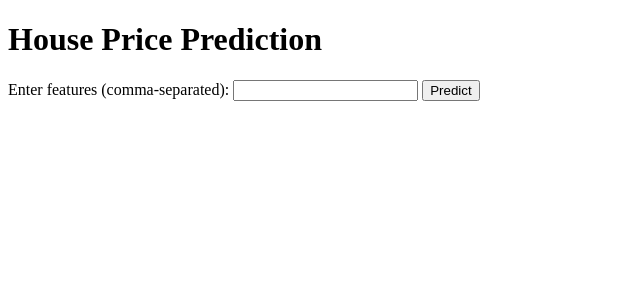
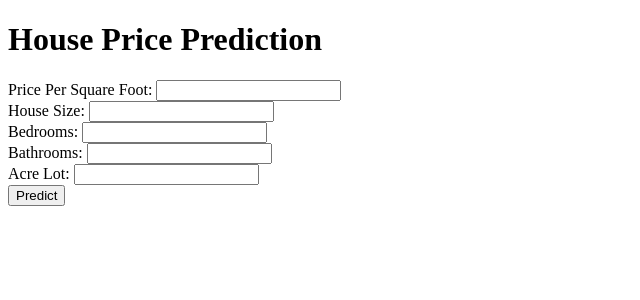
Before and after one commit to vguerriero/C964-Task-2---Viggo-Guerriero, a Flask app: page / in a window 1280 px wide. Shown: the top 300 px of the page, without its empty margins (0-640 px from the left). Run offline with Flask 3, Linux system fonts and the light colour scheme; parts of the project's set-up code (start-up, migrations or seed data) failed here and were passed over.

Commit message:
Update index.html

```diff
--- a/app/templates/index.html
+++ b/app/templates/index.html
@@ -8,21 +8,40 @@
 <body>
     <h1>House Price Prediction</h1>
     <form id="prediction-form">
-        <label for="features">Enter features (comma-separated):</label>
-        <input type="text" id="features" name="features">
+        <label for="price_per_sqft">Price Per Square Foot:</label>
+        <input type="number" id="price_per_sqft" name="price_per_sqft"><br>
+        <label for="house_size">House Size:</label>
+        <input type="number" id="house_size" name="house_size"><br>
+        <label for="bed">Bedrooms:</label>
+        <input type="number" id="bed" name="bed"><br>
+        <label for="bath">Bathrooms:</label>
+        <input type="number" id="bath" name="bath"><br>
+        <label for="acre_lot">Acre Lot:</label>
+        <input type="number" id="acre_lot" name="acre_lot"><br>
         <button type="button" onclick="predict()">Predict</button>
     </form>
     <p id="prediction"></p>
 
     <script>
         async function predict() {
-            const features = document.getElementById('features').value.split(',').map(Number);
+            const price_per_sqft = document.getElementById('price_per_sqft').value;
+            const house_size = document.getElementById('house_size').value;
+            const bed = document.getElementById('bed').value;
+            const bath = document.getElementById('bath').value;
+            const acre_lot = document.getElementById('acre_lot').value;
+
             const response = await fetch('/predict', {
                 method: 'POST',
                 headers: {
                     'Content-Type': 'application/json'
                 },
-                body: JSON.stringify({ features: features })
+                body: JSON.stringify({
+                    price_per_sqft: parseFloat(price_per_sqft),
+                    house_size: parseFloat(house_size),
+                    bed: parseInt(bed),
+                    bath: parseInt(bath),
+                    acre_lot: parseFloat(acre_lot)
+                })
             });
             const data = await response.json();
             document.getElementById('prediction').textContent = 'Predicted Price: ' + data.prediction;
```
